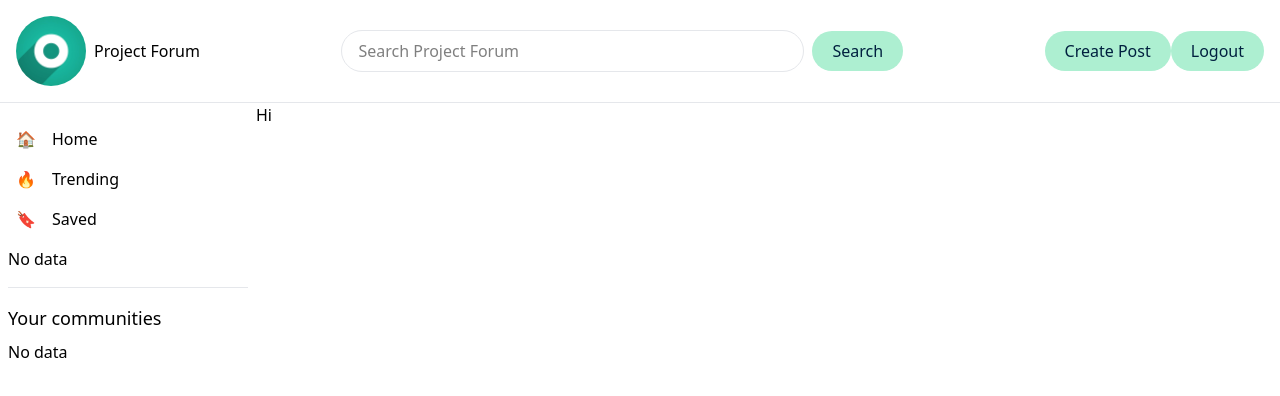
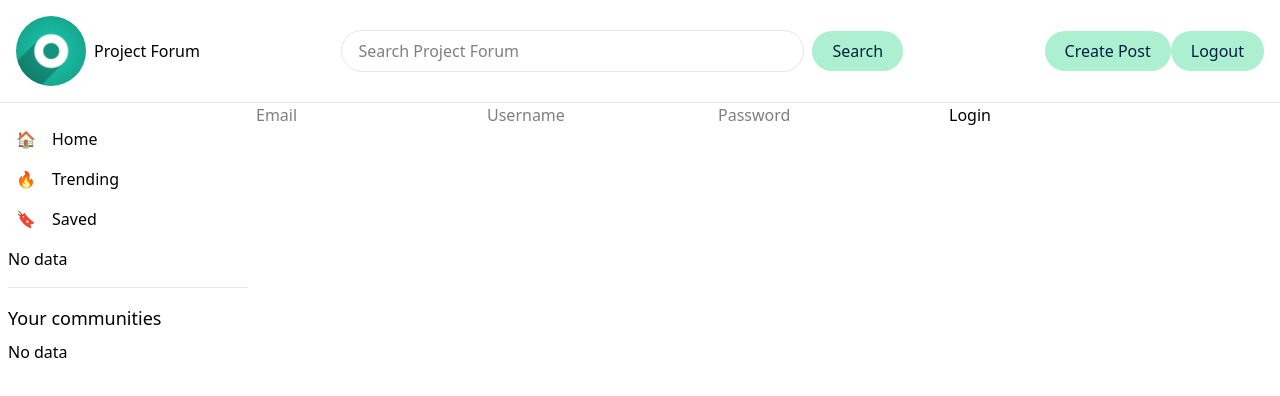
Before and after one commit to Femosky/project-forum, a Next.js app: page / in a window 1280 px wide. Shown: the top 396 px of the page. Built offline with nearby package versions, Linux system fonts and the light colour scheme; no server answers.

Commit message:
useLogin properly sending and receiving jwt tokens via cookies

```diff
--- a/src/app/page.tsx
+++ b/src/app/page.tsx
@@ -1,5 +1,48 @@
 'use client';
 
+import { useLogin } from '@/hooks/useLogin';
+import { useState } from 'react';
+
 export default function Home() {
-    return <div>Hi</div>;
+    const { login, error: loginError } = useLogin();
+
+    const [email, setEmail] = useState('');
+    const [username, setUsername] = useState('');
+    const [password, setPassword] = useState('');
+    const [error, setError] = useState('');
+
+    const handleLogin = (e: React.FormEvent<HTMLFormElement>) => {
+        e.preventDefault();
+        setError('');
+        if (email.length > 0) {
+            login(email, undefined, password);
+        } else if (username.length > 0) {
+            login(undefined, username, password);
+        } else {
+            setError('Email or username is required');
+        }
+    };
+
+    return (
+        <div>
+            <form onSubmit={handleLogin}>
+                <input type="email" placeholder="Email" value={email} onChange={(e) => setEmail(e.target.value)} />
+                <input
+                    type="text"
+                    placeholder="Username"
+                    value={username}
+                    onChange={(e) => setUsername(e.target.value)}
+                />
+                <input
+                    type="password"
+                    placeholder="Password"
+                    value={password}
+                    onChange={(e) => setPassword(e.target.value)}
+                />
+                <button type="submit">Login</button>
+                {error && <p className="text-red-500">{error}</p>}
+                {loginError && <p className="text-red-500">{loginError}</p>}
+            </form>
+        </div>
+    );
 }
--- a/src/hooks/useLogin.ts
+++ b/src/hooks/useLogin.ts
@@ -24,19 +24,30 @@ export function useLogin() {
                 password: password,
             };
 
+            console.log(payload);
+
             const response = await fetch(`${APIUtility.getApiUrl()}/auth/login`, {
                 method: 'POST',
                 headers: {
                     'Content-Type': 'application/json',
                 },
+                credentials: 'include',
                 body: JSON.stringify(payload),
             });
 
+            const data = await response.json();
+
             if (!response.ok) {
-                const data = await response.json();
-                setError(data.error || 'Failed to login');
+                setError(data.error.message || 'Failed to login');
                 return false;
             }
+
+            if (data.error) {
+                setError(data.error.message);
+                return false;
+            }
+
+            console.log(data);
 
             return true;
         } catch (error) {
```
